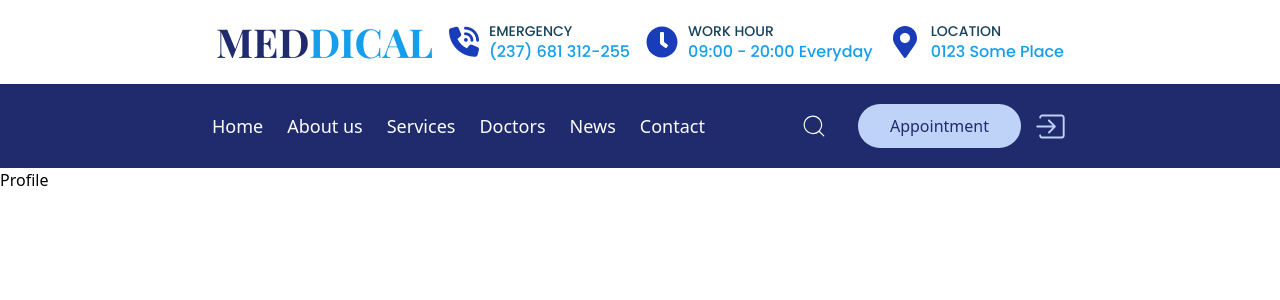
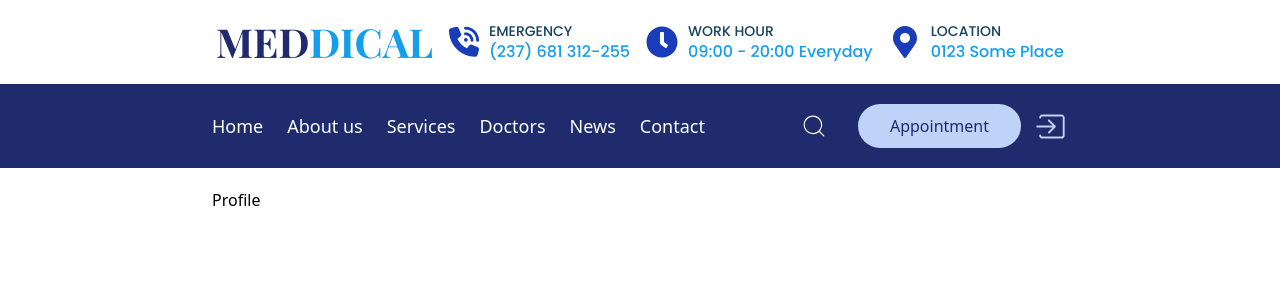
Before and after one commit to BalramRajbanshi69/Hospital_Management_System_MERN, a React (Vite) app: page /profile in a window 1280 px wide. Shown: the top 300 px of the page. Built offline with nearby package versions, Linux system fonts and the light colour scheme; no server answers; a web font is replaced by a local one.

Commit message:
index.html

```diff
--- a/index.html
+++ b/index.html
@@ -2,7 +2,7 @@
 <html lang="en">
   <head>
     <meta charset="UTF-8" />
-    <link rel="icon" type="image/svg+xml" href="/vite.svg" />
+    <link rel="icon" type="image/svg+xml" href="./src//assets/medical.svg" />
     <meta name="viewport" content="width=device-width, initial-scale=1.0" />
     <title>Hospital Management System</title>
     <link rel="stylesheet" href="https://cdnjs.cloudflare.com/ajax/libs/font-awesome/6.7.2/css/all.min.css" integrity="sha512-Evv84Mr4kqVGRNSgIGL/F/aIDqQb7xQ2vcrdIwxfjThSH8CSR7PBEakCr51Ck+w+/U6swU2Im1vVX0SVk9ABhg==" crossorigin="anonymous" referrerpolicy="no-referrer" />
--- a/src/pages/Profile.jsx
+++ b/src/pages/Profile.jsx
@@ -2,7 +2,9 @@ import React from 'react'
 
 const Profile = () => {
   return (
-    <div>Profile</div>
+    <>
+    <div className='p-5 mx-4 sm:mx-6 md:mx-12 lg:mx-24 xl:mx-48'>Profile</div>
+    </>
   )
 }
 
```
Also changed, not shown: src/assets/medical.svg (added).
